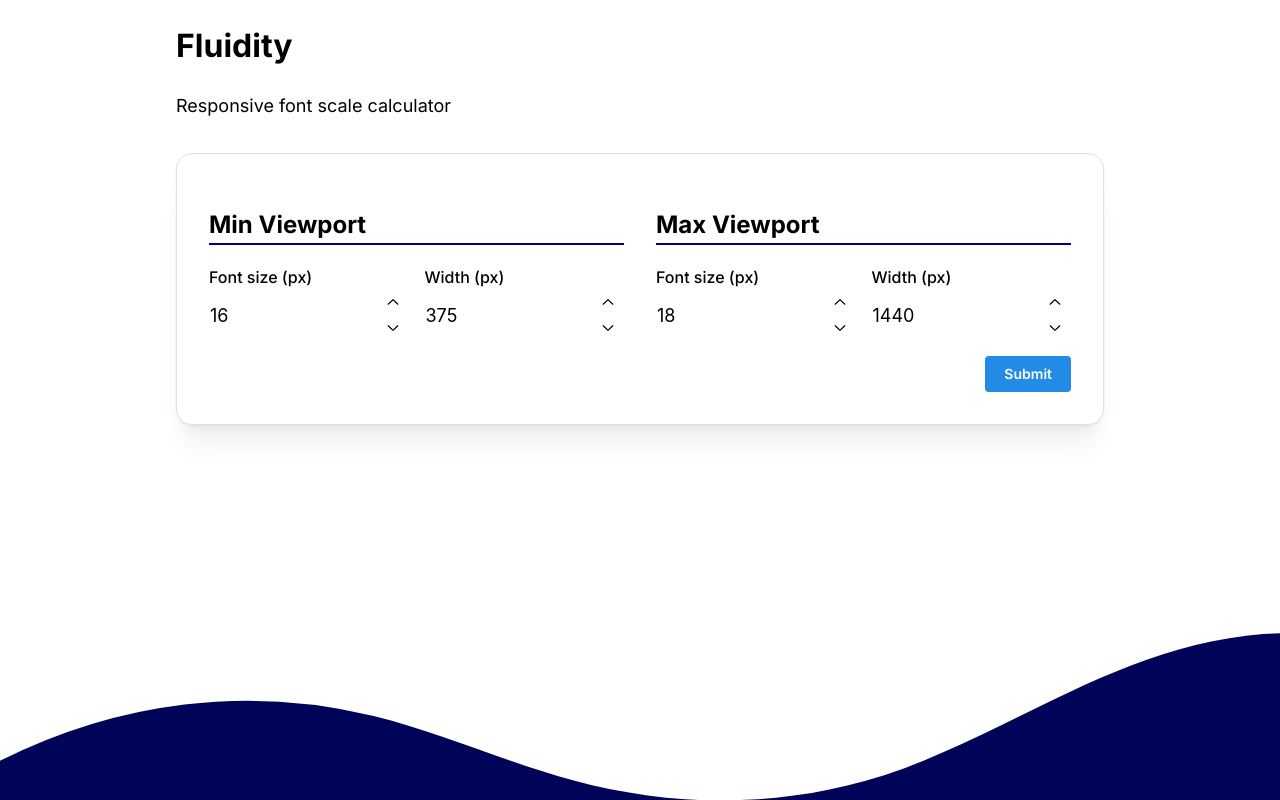
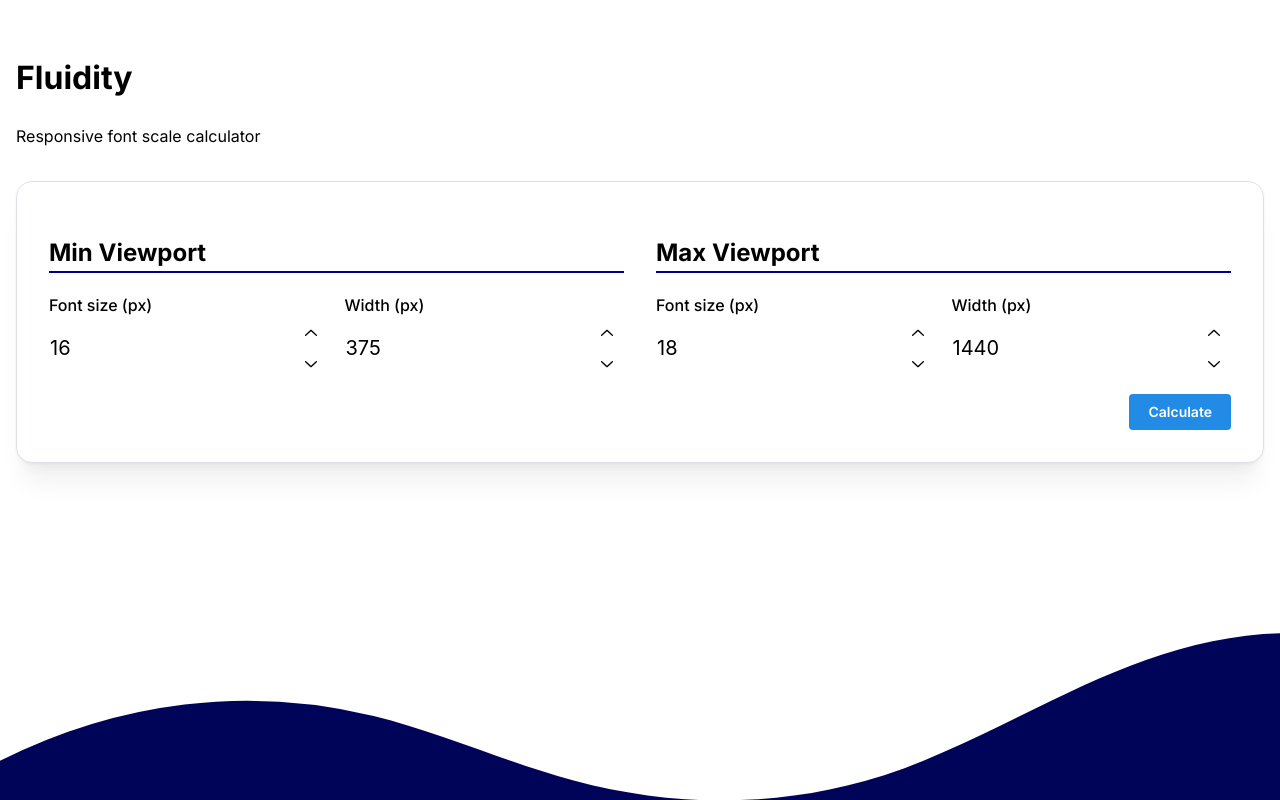
Before and after one commit to TariqSaiyad/fluidity, a Next.js app: page / in a window 1280 px wide. Built offline with nearby package versions, Linux system fonts and the light colour scheme.

Commit message:
update layout, add graph points

```diff
--- a/app/page.scss
+++ b/app/page.scss
@@ -1,8 +1,40 @@
 .main {
   z-index: 2;
+  display: grid;
+  gap: 2em 1em;
+  grid-template-columns: repeat(3, 1fr);
+  grid-template-rows: repeat(3, auto);
+  grid-template-areas:
+    "Header Clamp Clamp"
+    "Form Form Form"
+    "SizeAt Graph Graph";
+
+  @media screen and (max-width: 700px) {
+    grid-template-columns: 1fr;
+    grid-template-rows: auto;
+    grid-template-areas:
+      "Header"
+      "Clamp"
+      "Form"
+      "SizeAt"
+      "Graph";
+  }
+}
+
+.header {
+  grid-area: Header;
+
+  p {
+    margin: 0;
+  }
+}
+
+.graph {
+  grid-area: Graph;
 }
 
 .form {
+  grid-area: Form;
   display: flex;
   flex-direction: column;
 
@@ -28,6 +60,24 @@
   }
 }
 
+.copyItem {
+  grid-area: Clamp;
+  display: flex;
+  justify-content: space-between;
+  align-items: center;
+  gap: 1rem;
+
+  code {
+    font-weight: bold;
+    color: darkblue;
+  }
+}
+
+.sizeAt {
+  grid-area: SizeAt;
+  display: flex;
+  flex-direction: column;
+  justify-content: center;
 
   .fontSizeAt {
     display: inline-flex;
@@ -45,7 +95,6 @@
       color: darkblue;
     }
 
-
     .mantine-NumberInput-input {
       padding: 0;
       font-size: 1.5rem;
@@ -58,3 +107,4 @@
       display: none;
     }
   }
+}
--- a/app/page.tsx
+++ b/app/page.tsx
@@ -1,15 +1,8 @@
 "use client";
 import Graph from "@components/graph/graph";
 import { useAutoAnimate } from "@formkit/auto-animate/react";
-import { getClampCSS, getClampValue, getFontSizeAt, rounded } from "@lib/utils";
-import {
-  Button,
-  Container,
-  Group,
-  NumberInput,
-  Paper,
-  Text,
-} from "@mantine/core";
+import { getClampValue, getFontSizeAt, rounded } from "@lib/utils";
+import { Button, Container, Group, NumberInput, Paper } from "@mantine/core";
 import { useForm } from "@mantine/form";
 import { useClipboard } from "@mantine/hooks";
 import { useState } from "react";
@@ -46,12 +39,13 @@ export default function Home() {
 
   return (
     <main>
-      <Container ref={parent} className="main">
+      <Container ref={parent} className="main" size="xl" py="xl">
+        <div className="header">
           <h1>Fluidity</h1>
-        <Text size="lg">Responsive font scale calculator</Text>
-
-        <Paper shadow="lg" radius="lg" p="xl" mt="xl" withBorder>
-          <form className="form" onSubmit={form.onSubmit(handleSubmit)}>
+          <p>Responsive font scale calculator</p>
+        </div>
+        <Paper className="form" shadow="lg" radius="lg" p="xl" withBorder>
+          <form onSubmit={form.onSubmit(handleSubmit)}>
             <div className="inputWrapper">
               <div>
                 <h2>Min Viewport</h2>
@@ -59,13 +53,13 @@ export default function Home() {
                   <NumberInput
                     label="Font size (px)"
                     variant="unstyled"
-                    size="lg"
+                    size="xl"
                     {...form.getInputProps("minFont")}
                   />
                   <NumberInput
                     label="Width (px)"
                     variant="unstyled"
-                    size="lg"
+                    size="xl"
                     {...form.getInputProps("minScreen")}
                   />
                 </div>
@@ -76,26 +70,25 @@ export default function Home() {
                   <NumberInput
                     label="Font size (px)"
                     variant="unstyled"
-                    size="lg"
+                    size="xl"
                     {...form.getInputProps("maxFont")}
                   />
                   <NumberInput
                     label="Width (px)"
                     variant="unstyled"
-                    size="lg"
+                    size="xl"
                     {...form.getInputProps("maxScreen")}
                   />
                 </div>
               </div>
             </div>
             <Group justify="flex-end" mt="md">
-              <Button type="submit">Submit</Button>
+              <Button type="submit">Calculate</Button>
             </Group>
           </form>
         </Paper>
-
         {formData && (
-          <Paper shadow="lg" radius="lg" p="xl" mt="xl" withBorder>
+          <Paper className="sizeAt" shadow="lg" radius="lg" p="xl" withBorder>
             <h2 className="fontSizeAt">
               What is the font size at
               <NumberInput
@@ -111,8 +104,20 @@ export default function Home() {
             <p className="fontSizeAt__value">{fontSizeAt} rem</p>
           </Paper>
         )}
+        {formData && (
+          <Paper shadow="lg" radius="lg" p="xl" withBorder className="copyItem">
+            <code>{clampValue}</code>
+            <Button
+              color={clipboard.copied ? "teal" : "blue"}
+              onClick={() => clipboard.copy(clampValue)}
+            >
+              {clipboard.copied ? "Copied" : "Copy"}
+            </Button>
+          </Paper>
+        )}
 
         {formData && (
+          <div className="graph">
             <Graph
               data={[
                 { x: formData.minScreen, y: formData.minFont },
@@ -120,24 +125,7 @@ export default function Home() {
                 { x: formData.maxScreen, y: formData.maxFont },
               ]}
             />
-        )}
-
-        {formData && (
-          <Paper shadow="lg" radius="lg" p="xl" mt="xl" withBorder>
-            <Button
-              color={clipboard.copied ? "teal" : "blue"}
-              onClick={() => clipboard.copy(getClampCSS(clampValue))}
-            >
-              {clipboard.copied ? "Copied" : "Copy"}
-            </Button>
-            <pre>
-              :root {"{"}
-              <br />
-              {"  "}--fluid-scale: {clampValue};
-              <br />
-              {"}"}
-            </pre>
-          </Paper>
+          </div>
         )}
       </Container>
     </main>
--- a/components/graph/graph.tsx
+++ b/components/graph/graph.tsx
@@ -1,24 +1,44 @@
 "use client";
 
 import { Paper } from "@mantine/core";
-import { VisAxis, VisLine, VisXYContainer } from "@unovis/react";
-import { useCallback } from "react";
+import {
+  VisAxis,
+  VisCrosshair,
+  VisLine,
+  VisScatter,
+  VisTooltip,
+  VisXYContainer,
+} from "@unovis/react";
+import { CurveType } from "@unovis/ts";
 
 export type DataRecord = { x: number; y: number };
 
 export default function Graph({ data }: { data: DataRecord[] }) {
+  const sorted = data.sort((a, b) => a.x - b.x);
+  const x = (d: DataRecord) => d.x;
+  const y = (d: DataRecord) => d.y;
+  const tooltip = (d: DataRecord) =>
+    `<span>
+      Screen: ${d.x}px
+      <br />
+      Font: ${d.y}rem
+    </span>`;
+
   return (
-    <Paper shadow="lg" radius="lg" p="xl" mt="xl" bg={"dark"}>
-      <VisXYContainer height={"50vh"}>
+    <Paper shadow="lg" radius="lg" p="sm" h="100%" withBorder>
+      <VisXYContainer data={sorted}>
+        <VisTooltip />
+        <VisScatter x={x} y={y} />
         <VisLine
-          data={data}
-          x={useCallback((d) => d.x, [])}
-          y={useCallback((d) => d.y, [])}
+          x={x}
+          y={y}
+          curveType={CurveType.Linear}
           cursor="pointer"
           highlightOnHover
         ></VisLine>
         <VisAxis type="x" label="Screen Size (px)"></VisAxis>
         <VisAxis type="y" label="Font Size (rem)"></VisAxis>
+        <VisCrosshair template={tooltip} />
       </VisXYContainer>
     </Paper>
   );
--- a/lib/utils.ts
+++ b/lib/utils.ts
@@ -10,10 +10,6 @@ export function toRem(value: number) {
 
 export function rounded(value: number, place = 4) {
   return parseFloat(value.toFixed(place));
-}
-
-export function getClampCSS(clampValue: string) {
-  return `--fluid-scale: ${clampValue};`;
 }
 
 export function getFontSizeAt(x: number, data: FluidityForm | null) {
```
Lines whose indentation alone changed are shown as unchanged.
